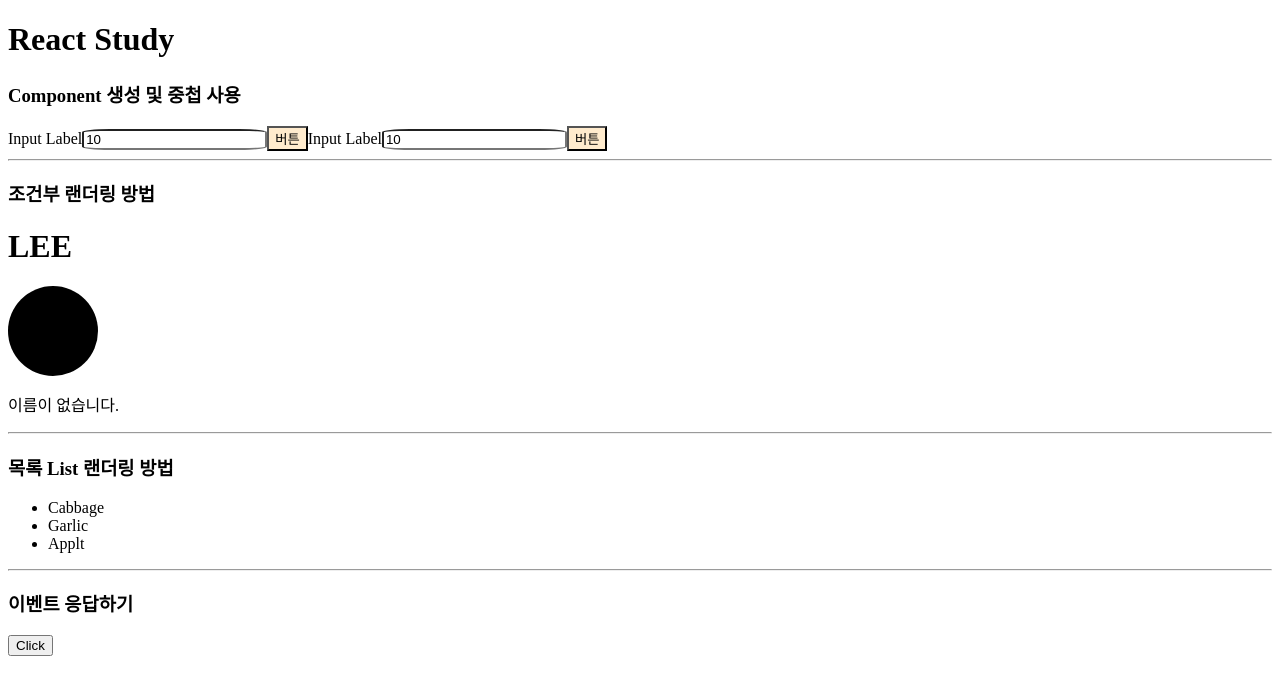
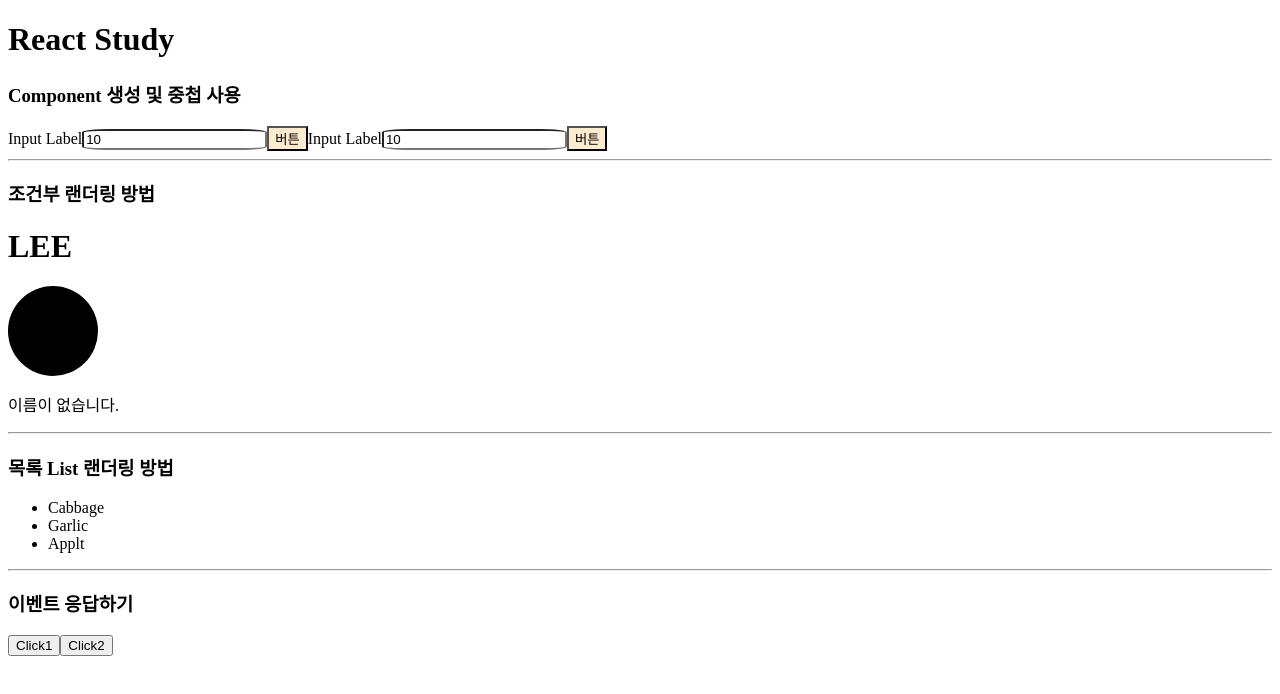
Before and after one commit to KimJiHu0/React, a React (Vite) app: page / in a window 1280 px wide. Shown: the top 694 px of the page. Built offline with nearby package versions, Linux system fonts and the light colour scheme.

Commit message:
이벤트 응답하기

```diff
--- a/src/components/Button.tsx
+++ b/src/components/Button.tsx
@@ -2,12 +2,23 @@
 export default function Button(props) {
     console.log(props);
     // 내부 함수로 이벤트 응답하기
-    function clickFunction(data) {
+
+    // fn1() 으로 호출할 시 return 을 해주는 함수가 필요하다.
+    // onClick는 함수를 넣어줘야 하기 때문이다.
+    function fn1(data) {
         return () => {
             console.log(data);
         };
     }
-    // onClick={(props) => alert(props)}
+    // fn2는 자체가 함수이며 return은 void이다. onClick은 함수를 넣어줘야하기 때문에 fn2 자체를 넣어준다.
+    function fn2() {
+        console.log('Click2');
+    }
     // 괄호는 무조건 빼고 사용해야한다.
-    return <button onClick={clickFunction(props.data)}>Click</button>;
+    return (
+        <>
+            <button onClick={fn1(props.data)}>Click1</button>
+            <button onClick={fn2}>Click2</button>
+        </>
+    );
 }
--- a/src/components/Component.tsx
+++ b/src/components/Component.tsx
@@ -1,8 +1,7 @@
 // CSS Import
 import '../assets/css/component.css';
 
-// export default이름을 지정할 경우 해당 Component를 import 하는 Component에서는
-// import Input from '...' 으로 해야한다.
+// CSS 적용하기 및 JSX 마크업 작업하기
 export default function Component({ id }) {
     return (
         // for의 역할은 input의 id를 동일하게 맞춰 놓으면 라벨 클릭 시 input에 focus를 가도록 처리
```
